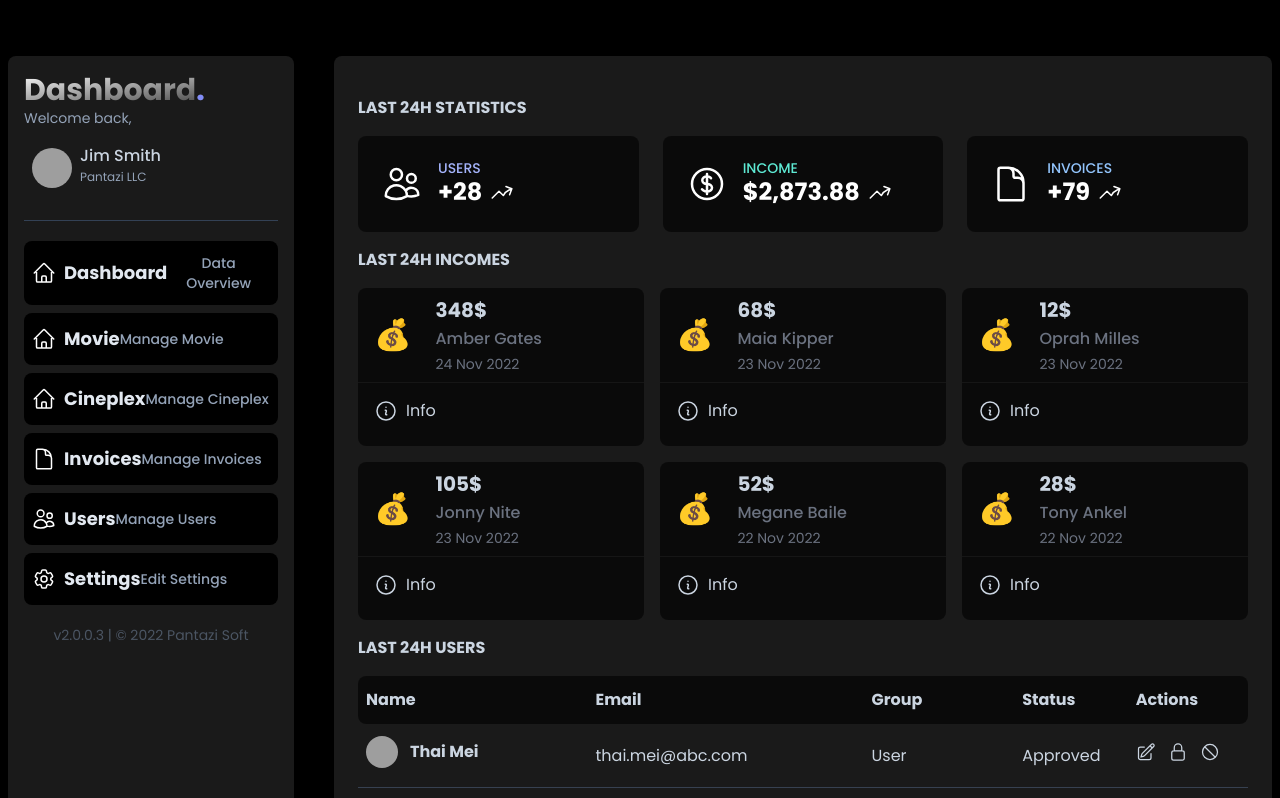
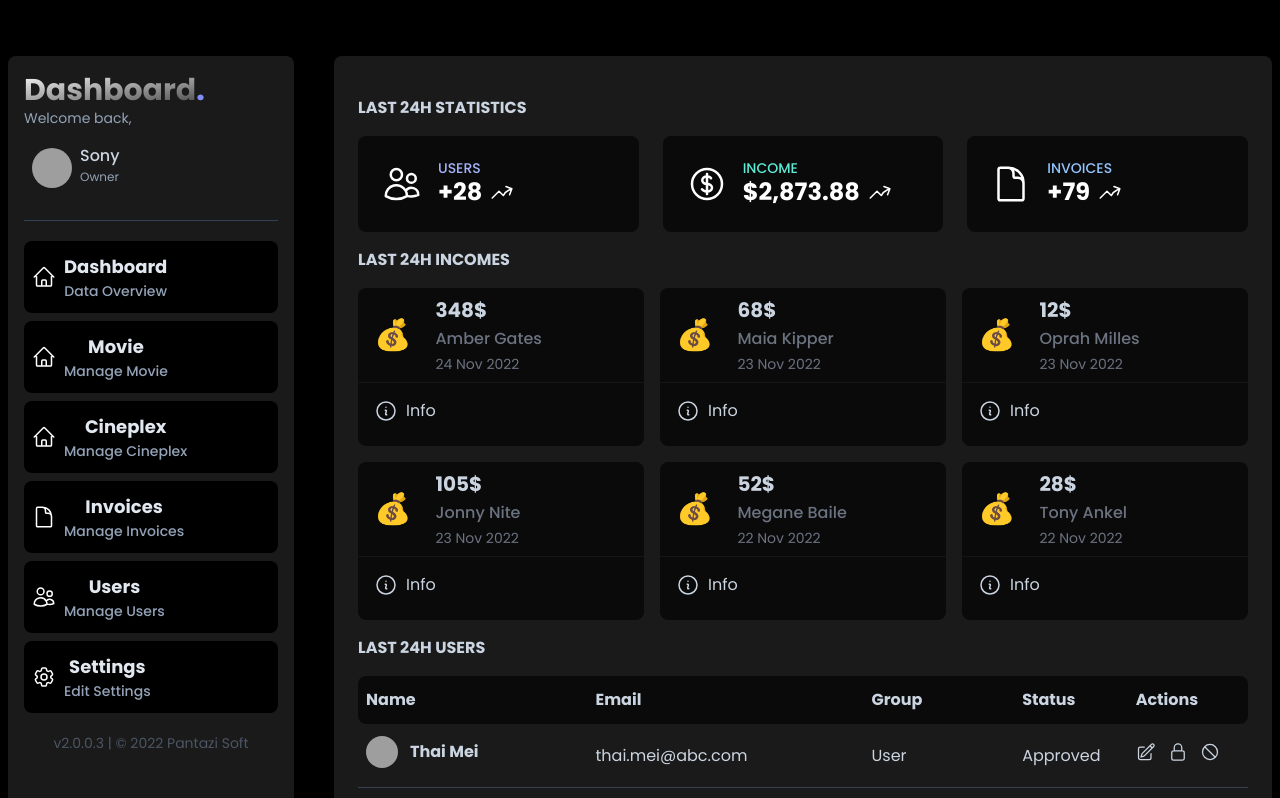
Before and after one commit to codex-rakibul/cineplex, a Next.js app: page /dashboard in a window 1280 px wide. Shown: the top 798 px of the page. Built offline with nearby package versions, Linux system fonts and the light colour scheme; grey boxes are pictures that could not be loaded; a web font is replaced by a local one.

Commit message:
dashboard

```diff
--- a/pages/dashboard/index.js
+++ b/pages/dashboard/index.js
@@ -168,9 +168,9 @@ export default function index() {
             </div>
             <div>
               <p className="font-medium group-hover:text-indigo-400 leading-4">
-                Jim Smith
+                Sony
               </p>
-              <span className="text-xs text-slate-400">Pantazi LLC</span>
+              <span className="text-xs text-slate-400">Owner</span>
             </div>
           </a>
           <hr className="my-2 border-slate-700" />
@@ -183,10 +183,10 @@ export default function index() {
                   onClick={() => handleCom(com)}
                   className="navBtn "
                 >
-                  <div className="flex flex-col space-y-2 md:flex-row md:space-y-0 space-x-2 items-center">
+                  <div className="flex flex-col space-y-2 md:flex-row md:space-y-0 space-x-2  items-center">
                     <div>{svg}</div>
-                    <div className="md:visible invisible flex justify-center items-center">
-                      <p className="font-bold text-base lg:text-lg text-slate-200 leading-4 group-hover:text-indigo-400">
+                    <div className="">
+                      <p className="font-bold text-base lg:text-lg text-slate-200 leading-4 group-hover:text-indigo-400 hidden md:block">
                         {title}
                       </p>
                       <p className="text-slate-400 text-sm hidden md:block">
```
